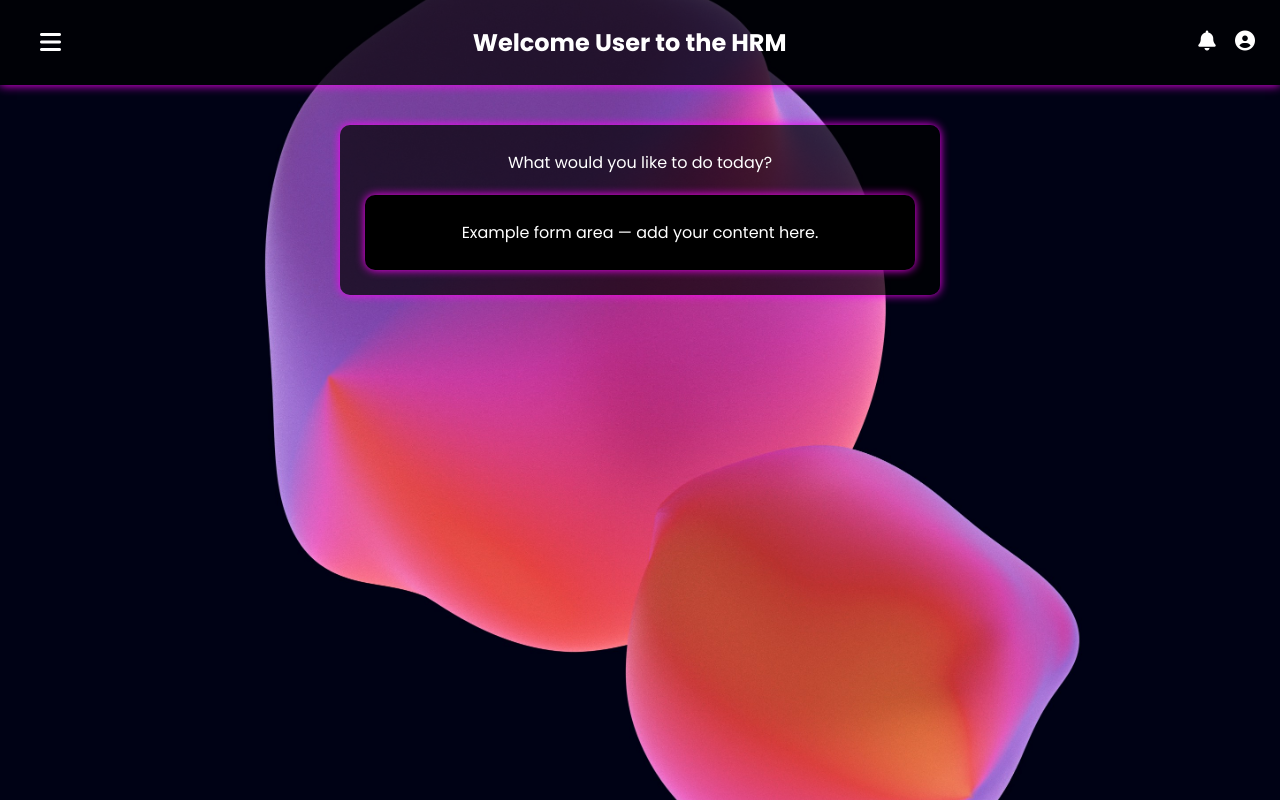
After one commit to AmukelaniChabani/HR_Management_System, a PHP site: page /dash.php in a window 1280 px wide. The commit adds this page. Run offline with PHP 8.4, Linux system fonts and the light colour scheme; some libraries are stand-ins or nearby versions.

Commit message:
added sidebar toggle functionality and bypass login button for testing purposes

```diff
--- /dev/null
+++ b/HR_/2nd.css
@@ -0,0 +1,154 @@
+@import url('https://fonts.googleapis.com/css2?family=Poppins:wght@400;500;700&display=swap');
+
+:root {
+    --button-bg: #FF2929;
+    --text-color: #fff;
+    --bg-color: #000000;
+    --button-hover: #a3afab;
+    --sidebar-bg: #111;
+    --highlight: #FF2929;
+    --shadow: 0 0 10px rgb(255, 0, 255);
+}
+
+* {
+    margin: 0;
+    padding: 0;
+    box-sizing: border-box;
+    font-family: "Poppins", sans-serif;
+}
+
+body {
+    background-image: url(image/viktor-forgacs-0JokpSkuBeU-unsplash.jpg);
+    background-size: cover;
+    background-repeat: no-repeat;
+    background-position: center;
+    color: var(--text-color);
+    min-height: 100vh;
+}
+
+/* HEADER */
+header {
+    display: flex;
+    justify-content: space-between;
+    align-items: center;
+    background-color: rgba(0, 0, 0, 0.7);
+    padding: 15px 25px;
+    box-shadow: var(--shadow);
+}
+
+header h1 {
+    font-size: 24px;
+}
+
+header button {
+    background: none;
+    border: none;
+    color: var(--text-color);
+    font-size: 24px;
+    cursor: pointer;
+}
+
+header .user-info i {
+    margin-left: 15px;
+    font-size: 20px;
+    cursor: pointer;
+}
+
+/* SIDEBAR */
+.sidebar {
+    position: fixed;
+    top: 0;
+    left: -250px;
+    width: 230px;
+    height: 100%;
+    background-color: var(--sidebar-bg);
+    transition: all 0.3s ease;
+    padding: 20px 0;
+    box-shadow: var(--shadow);
+    z-index: 999;
+}
+
+.sidebar.active {
+    left: 0;
+}
+
+.sidebar-header {
+    display: flex;
+    justify-content: space-between;
+    align-items: center;
+    padding: 0 20px;
+    margin-bottom: 30px;
+}
+
+.sidebar-header h2 {
+    color: var(--text-color);
+    font-size: 20px;
+}
+
+.sidebar-header button {
+    background: none;
+    border: none;
+    color: var(--text-color);
+    font-size: 20px;
+    cursor: pointer;
+}
+
+.sidebar ul {
+    list-style: none;
+}
+
+.sidebar ul li {
+    padding: 15px 20px;
+}
+
+.sidebar ul li a {
+    text-decoration: none;
+    color: var(--text-color);
+    display: flex;
+    align-items: center;
+    transition: 0.3s;
+}
+
+.sidebar ul li a i {
+    margin-right: 10px;
+    color: var(--highlight);
+}
+
+.sidebar ul li:hover {
+    background-color: #222;
+}
+
+/* MAIN CONTAINER */
+.container {
+    margin: 40px auto;
+    max-width: 600px;
+    background: rgba(0, 0, 0, 0.7);
+    padding: 25px;
+    border-radius: 10px;
+    box-shadow: var(--shadow);
+    text-align: center;
+}
+
+.form-box {
+    margin-top: 20px;
+    padding: 25px;
+    background-color: #000000;
+    border-radius: 10px;
+    box-shadow: var(--shadow);
+}
+
+/* BUTTONS */
+button {
+    background: var(--button-bg);
+    color: var(--text-color);
+    border: none;
+    border-radius: 6px;
+    padding: 10px 15px;
+    cursor: pointer;
+    font-size: 16px;
+    transition: background 0.3s;
+}
+
+button:hover {
+    background: var(--button-hover);
+}
--- /dev/null
+++ b/HR_/dash.php
@@ -0,0 +1,53 @@
+<!DOCTYPE html>
+<html lang="en">
+<head>
+    <meta charset="UTF-8">
+    <meta name="viewport" content="width=device-width, initial-scale=1.0">
+    <title>HRM Dashboard</title>
+    <link rel="stylesheet" href="2nd.css">
+
+    <!-- Google Fonts -->
+    <link href="https://fonts.googleapis.com/css2?family=Poppins:wght@400;500;700&display=swap" rel="stylesheet">
+
+    <!-- Font Awesome -->
+    <script src="https://kit.fontawesome.com/a076d05399.js" crossorigin="anonymous"></script>
+</head>
+<body>
+
+    <!-- Sidebar -->
+    <div class="sidebar" id="sidebar">
+        <div class="sidebar-header">
+            <h2><i class="fas fa-user-cog"></i> HRM</h2>
+            <button id="closeSidebar"><i class="fas fa-times"></i></button>
+        </div>
+        <ul>
+            <li><a href="#"><i class="fas fa-home"></i> Dashboard</a></li>
+            <li><a href="#"><i class="fas fa-user"></i> Employees</a></li>
+            <li><a href="#"><i class="fas fa-calendar-check"></i> Attendance</a></li>
+            <li><a href="#"><i class="fas fa-file-invoice-dollar"></i> Payroll</a></li>
+            <li><a href="#"><i class="fas fa-cog"></i> Settings</a></li>
+        </ul>
+    </div>
+
+    <!-- Header -->
+    <header>
+        <button id="menuBtn"><i class="fas fa-bars"></i></button>
+        <h1>Welcome User to the HRM</h1>
+        <div class="user-info">
+            <i class="fas fa-bell"></i>
+            <i class="fas fa-user-circle"></i>
+        </div>
+    </header>
+
+    <!-- Main Content -->
+    <div class="container">
+        <p>What would you like to do today?</p>
+
+        <div class="form-box">
+            <p>Example form area — add your content here.</p>
+        </div>
+    </div>
+
+    <script src="main.js"></script>
+</body>
+</html>
--- a/HR_/index.php
+++ b/HR_/index.php
@@ -12,6 +12,7 @@
 
 <div class="container">
     <H1>Welcome</H1>
+    <button><a href="dash.php">Bypass login</a></button> <!-- bypass login this is for testing purposes -->
     <div   class="form-box ">
       <div class="ad">
         <img src="image/viktor-forgacs-0JokpSkuBeU-unsplash.jpg" alt="" srcset="">
--- a/HR_/main.js
+++ b/HR_/main.js
@@ -10,3 +10,12 @@ if (togglePasswordBtn) {
         this.src = isPassword ? 'image/eye_open.svg' : 'image/eye_closed.svg';
     });
 }
+
+//// Sidebar toggle functionality
+document.getElementById("menuBtn").addEventListener("click", function() {
+    document.getElementById("sidebar").classList.add("active");
+});
+
+document.getElementById("closeSidebar").addEventListener("click", function() {
+    document.getElementById("sidebar").classList.remove("active");
+});
```
Also changed, not shown: HR_/style.css (+22 -9 lines).
